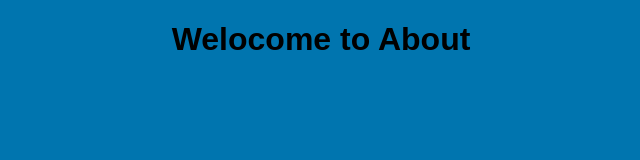
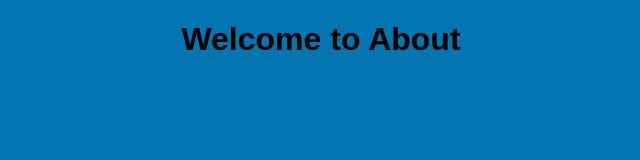
Before and after one commit to hilalibrahim/Nodejs_projects, a website: page basic/about.html in a window 1280 px wide. Shown: the whole page, without its empty margins (319-959 px from the left). Drawn offline with Linux system fonts and the light colour scheme.

Commit message:
Update about.html

```diff
--- a/basic/about.html
+++ b/basic/about.html
@@ -7,6 +7,6 @@
     <title>About Page</title>
 </head>
 <body>
-    <h1>Welocome to About</h1>
+    <h1>Welcome to About</h1>
 </body>
 </html>
```
